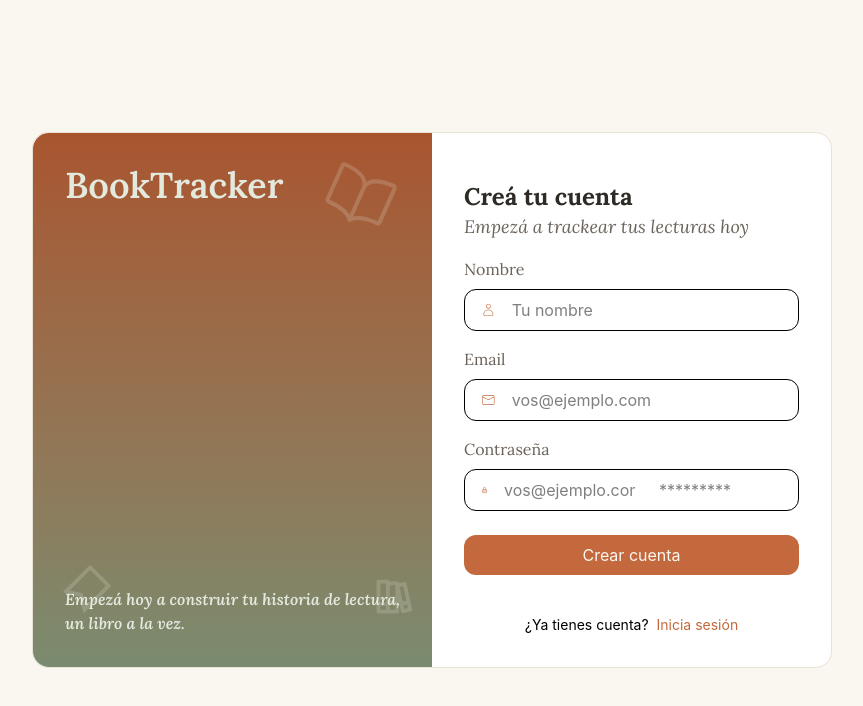
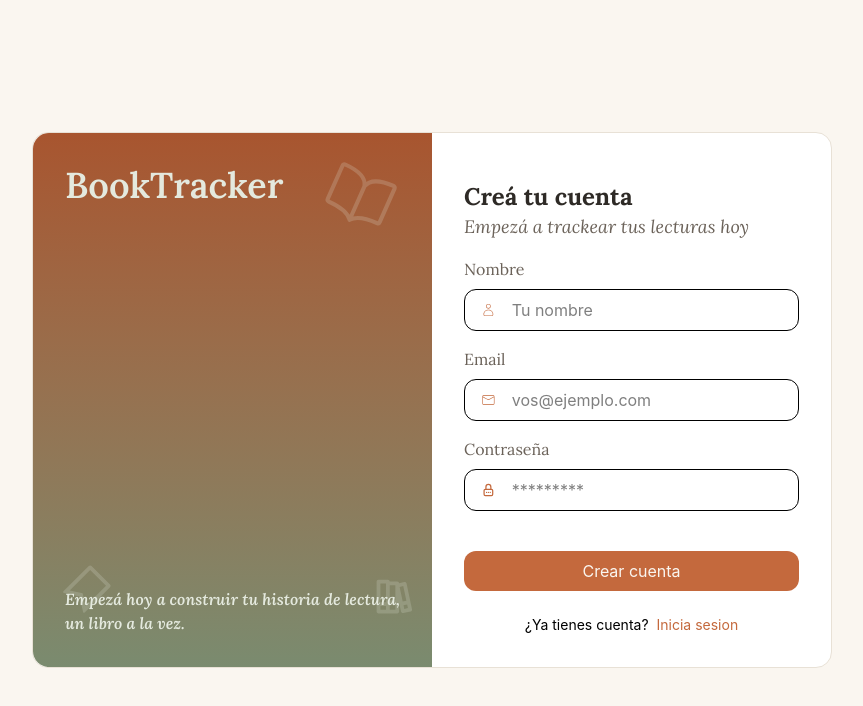
Before and after one commit to AArnedo/reading-dashboard, a React app in the folder client/frontend/: page /register in a window 1280 px wide. Shown: the top 706 px of the page, without its empty margins (208-1071 px from the left). Built offline with nearby package versions, Linux system fonts and the light colour scheme; the HTML template or start-up script is replaced by a standard one.

Commit message:
style: Agregando ultimos detalles, modificando algunos span y estilos

```diff
--- a/client/frontend/src/App.jsx
+++ b/client/frontend/src/App.jsx
@@ -3,15 +3,23 @@ import { Register } from './pages/Register'
 import { Routes, Route } from 'react-router'
 import { Dashboard } from './pages/Dashboard'
 import { Login } from './pages/Login'
+import { ProtectedRoute } from './components/ProtectedRoute'
 
 
 
 export const App = () => {
   return (
     <Routes>
-      <Route path='/' element={<Dashboard/>}/>
-      <Route path='/login' element={<Login/>}/>
-      <Route path='/register' element={<Register/>}/>
+      <Route
+      path="/"
+      element={
+        <ProtectedRoute>
+          <Dashboard />
+        </ProtectedRoute>
+      }
+      />
+      <Route path="/login" element={<Login />} />
+      <Route path="/register" element={<Register />} />
     </Routes>
   )
 }
--- a/client/frontend/src/components/BookSearch.jsx
+++ b/client/frontend/src/components/BookSearch.jsx
@@ -32,7 +32,10 @@ export const BookSearch = ({ onAddBook }) => {
         const newBook = {
             title: book.title,
             author: book.author_name?.[0] || "autor desconocido",
-            status: 'quiero-leer'
+            status: 'quiero-leer',
+            cover: book.cover_i
+              ? `https://covers.openlibrary.org/b/id/${book.cover_i}-M.jpg`
+              : null
         }
         onAddBook(newBook)
     }
--- /dev/null
+++ b/client/frontend/src/components/ProtectedRoute.jsx
@@ -0,0 +1,11 @@
+import { Navigate } from 'react-router'
+
+export const ProtectedRoute = ({ children }) => {
+  const token = localStorage.getItem('token')
+
+  if (!token) {
+    return <Navigate to="/login" replace />
+  }
+
+  return children
+}
--- a/client/frontend/src/pages/Login.jsx
+++ b/client/frontend/src/pages/Login.jsx
@@ -1,10 +1,46 @@
-import React from 'react'
+import { useState } from 'react'
+import { useNavigate, Link } from 'react-router'
 import { AuthLayout } from '../components/AuthLayout'
 import { CiMail } from "react-icons/ci";
 import { TbLockPassword } from "react-icons/tb";
 
+export const Login = () => {
+  const navigate = useNavigate()
+  const [email, setEmail] = useState('')
+  const [password, setPassword] = useState('')
+  const [error, setError] = useState(null)
+  const [isLoading, setIsLoading] = useState(false)
 
-export const Login = () => {
+  const handleSubmit = async (e) => {
+    e.preventDefault()
+    setError(null)
+    setIsLoading(true)
+
+    try {
+      const response = await fetch(`${import.meta.env.VITE_API_URL}/auth/login`, {
+        method: 'POST',
+        headers: { 'Content-Type': 'application/json' },
+        body: JSON.stringify({ email, password })
+      })
+
+      const data = await response.json()
+
+      if (!response.ok) {
+        setError(data.message || 'No pudimos iniciar sesión')
+        return
+      }
+
+      localStorage.setItem('token', data.token)
+      localStorage.setItem('user', JSON.stringify(data.user))
+
+      navigate('/')
+    } catch (err) {
+      setError('Error de conexión. Probá de nuevo.')
+    } finally {
+      setIsLoading(false)
+    }
+  }
+
   return (
     <AuthLayout tagline={"Cada libro que termines suma una página más a tu propia historia de lectura."}>
         <div>
@@ -12,28 +48,49 @@ export const Login = () => {
             <span className='text-principal font-principal font-bold text-xl md:text-2xl'>Iniciar sesión</span>
             <p className='text-secundario font-principal italic text-sm md:text-lg'>Bienvenido de nuevo a tu biblioteca</p>
           </div>
-          <form className='flex flex-col gap-4'>
+          <form onSubmit={handleSubmit} className='flex flex-col gap-4'>
             <div className='flex flex-col gap-2'>
               <label className='text-secundario text-md'>Email</label>
               <div className='flex items-center gap-2 border rounded-xl pl-4'>
                 <CiMail className='text-accent'/>
-                <input type="email" placeholder='vos@ejemplo.com' className='w-full p-2 focus:outline-none'/>
+                <input
+                  type="email"
+                  value={email}
+                  onChange={(e) => setEmail(e.target.value)}
+                  placeholder='vos@ejemplo.com'
+                  className='w-full p-2 focus:outline-none'
+                  required
+                />
               </div>
             </div>
             <div className='flex flex-col gap-2'>
               <label className='text-secundario text-md'>Contraseña</label>
               <div className='flex items-center gap-2 border rounded-xl pl-4'>
                 <TbLockPassword className='text-accent'/>
-                <input type="email" placeholder='*********' className='w-full p-2 focus:outline-none'/>
+                <input
+                  type="password"
+                  value={password}
+                  onChange={(e) => setPassword(e.target.value)}
+                  placeholder='*********'
+                  className='w-full p-2 focus:outline-none'
+                  required
+                />
               </div>
             </div>
+
+            {error && <p className='text-red-500 text-sm text-center'>{error}</p>}
+
+            <button
+              type='submit'
+              disabled={isLoading}
+              className='bg-accent mt-4 py-2 rounded-xl text-background block w-full cursor-pointer hover:bg-accent-dark disabled:opacity-60'
+            >
+              {isLoading ? 'Ingresando...' : 'Iniciar sesión'}
+            </button>
           </form>
-          <a className='text-accent text-sm flex justify-end my-4 hover:text-accent-dark cursor-pointer hover:underline'>¿Olvidaste la contraseña?</a>
-          <div>
-            <button className='bg-accent py-2 rounded-xl text-background block w-full cursor-pointer hover:bg-accent-dark'>Iniciar sesión</button>
-          </div>
           <div className='pt-4 text-sm flex justify-center gap-2'>
-            <span>¿No tenes cuenta?</span><a className='text-accent cursor-pointer hover:underline'>Regístrate</a>
+            <span>¿No tenés cuenta?</span>
+            <Link to='/register' className='text-accent cursor-pointer hover:underline'>Regístrate</Link>
           </div>
         </div>
     </AuthLayout>
--- a/client/frontend/src/pages/Register.jsx
+++ b/client/frontend/src/pages/Register.jsx
@@ -1,11 +1,49 @@
-import React from 'react'
 import { AuthLayout } from '../components/AuthLayout'
 import { TbLockPassword } from 'react-icons/tb'
 import { CiMail } from 'react-icons/ci'
 import { CiUser } from "react-icons/ci";
+import { useState } from 'react'
+import { useNavigate, Link } from 'react-router';
 
 
 export const Register = () => {
+  const navigate = useNavigate()
+  const [email, setEmail] = useState('')
+  const [password, setPassword] = useState('')
+  const [name, setName] = useState('')
+  const [error, setError] = useState(null)
+  const [isLoading, setIsLoading] = useState(false)
+
+  const handleSubmit = async (e) =>{
+    e.preventDefault()
+    setError(null)
+    setIsLoading(true)
+
+    try{
+      const response = await fetch(`${import.meta.env.VITE_API_URL}/auth/register`, {
+        method: 'POST',
+        headers: { 'Content-Type': 'application/json' },
+        body: JSON.stringify({ email, password, name })
+      })
+
+      const data = await response.json()
+
+      if(!response.ok) {
+        setError(data.message || 'No pudimos registarte correctamente')
+        return
+      }
+
+      localStorage.setItem('token', data.token)
+      localStorage.setItem('user', JSON.stringify(data.user))
+
+      navigate('/login')
+    } catch (err){
+      setError('Error de conexion, proba nuevamente')
+    } finally{
+      setIsLoading(false)
+    }
+  }
+
   return (
     <AuthLayout tagline={"Empezá hoy a construir tu historia de lectura, un libro a la vez."}>
       <div>
@@ -13,35 +51,63 @@ export const Register = () => {
           <span className='text-principal font-principal font-bold text-xl md:text-2xl'>Creá tu cuenta</span>
           <p className='text-secundario font-principal italic text-sm md:text-lg'>Empezá a trackear tus lecturas hoy</p>
         </div>
-        <form className='flex flex-col gap-4'>
+        <form onSubmit={handleSubmit} className='flex flex-col gap-4'>
           <div className='flex flex-col gap-2'>
             <label className='text-secundario text-md font-principal'>Nombre</label>
             <div className='flex items-center gap-2 border rounded-xl pl-4'>
               <CiUser className='text-accent'/>
-              <input type="email" placeholder='Tu nombre' className='w-full p-2 focus:outline-none'/>
+              <input
+              type="text"
+              placeholder='Tu nombre'
+              value={name}
+              onChange={(e) => setName(e.target.value)}
+              className='w-full p-2 focus:outline-none'
+              required
+              />
             </div>
           </div>
           <div className='flex flex-col gap-2'>
             <label className='text-secundario text-md font-principal'>Email</label>
             <div className='flex items-center gap-2 border rounded-xl pl-4'>
               <CiMail className='text-accent'/>
-              <input type="email" placeholder='vos@ejemplo.com' className='w-full p-2 focus:outline-none'/>
+              <input
+              type="email"
+              placeholder='vos@ejemplo.com'
+              value={email}
+              onChange={(e) => setEmail(e.target.value)}
+              className='w-full p-2 focus:outline-none'
+              required
+              />
             </div>
           </div>
           <div className='flex flex-col gap-2'>
             <label className='text-secundario text-md font-principal'>Contraseña</label>
             <div className='flex items-center gap-2 border rounded-xl pl-4'>
               <TbLockPassword className='text-accent'/>
-              <input type="email" placeholder='vos@ejemplo.com' className='w-full p-2 focus:outline-none'/>
-              <input type="email" placeholder='*********' className='w-full p-2 '/>
+              <input
+              type="password"
+              placeholder='*********'
+              value={password}
+              onChange={(e) => setPassword(e.target.value)}
+              className='w-full p-2 focus:outline-none'
+              required
+              />
             </div>
           </div>
+
+          {error && <p className='text-red-500 text-center text-sm'>{error}</p>}
+
+        <div className='py-6'>
+          <button
+          type='submit'
+          disabled={isLoading}
+          className='bg-accent py-2 rounded-xl text-background block w-full cursor-pointer'>
+            {isLoading ? 'Estamos registrandote...' : 'Crear cuenta'}
+          </button>
+        </div>
         </form>
-        <div className='py-6'>
-          <button className='bg-accent py-2 rounded-xl text-background block w-full'>Crear cuenta</button>
-        </div>
-        <div className='pt-4 text-sm flex justify-center gap-2'>
-          <span>¿Ya tienes cuenta?</span><a className='text-accent'>Inicia sesión</a>
+        <div className='text-sm flex justify-center gap-2'>
+          <span>¿Ya tienes cuenta?</span><Link to='/login' className='text-accent cursor-pointer hover:underline'>Inicia sesion</Link>
         </div>
       </div>
     </AuthLayout>
--- /dev/null
+++ b/client/frontend/src/utils/authFetch.js
@@ -0,0 +1,20 @@
+export const authFetch = async (url, options = {}) => {
+  const token = localStorage.getItem('token')
+
+  const response = await fetch(url, {
+    ...options,
+    headers: {
+      'Content-Type': 'application/json',
+      Authorization: `Bearer ${token}`
+    }
+  })
+
+  if (response.status === 401) {
+    localStorage.removeItem('token')
+    localStorage.removeItem('user')
+    window.location.href = '/login'
+    throw new Error('Sesión expirada')
+  }
+
+  return response
+}
```
Also changed, not shown: client/frontend/src/components/BookCard.jsx (+11 -1 lines), client/frontend/src/components/Header.jsx (+16 -5 lines), client/frontend/src/pages/Dashboard.jsx (+15 -8 lines), 2 other files (tests, documents, lock files or other folders).
